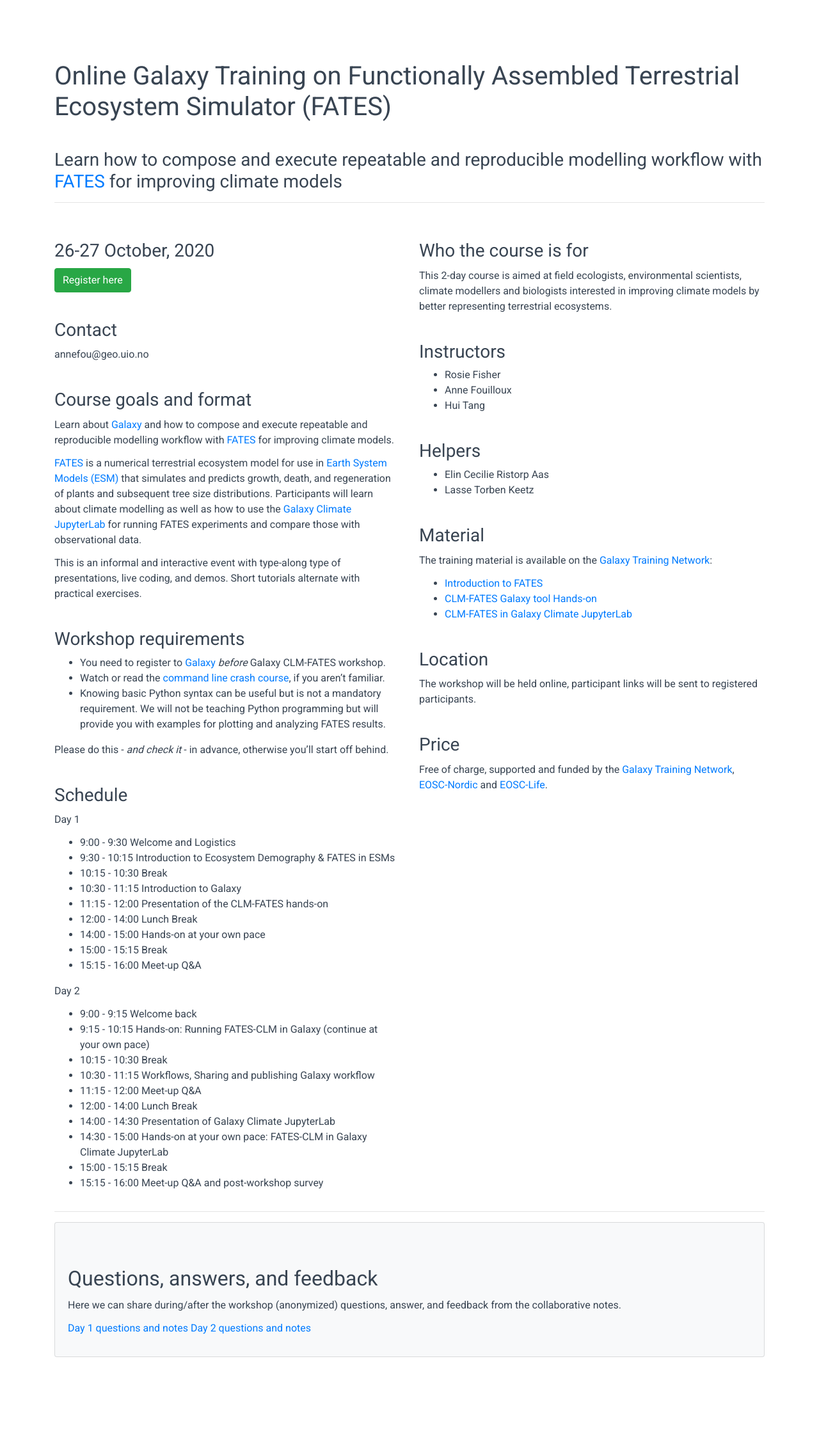
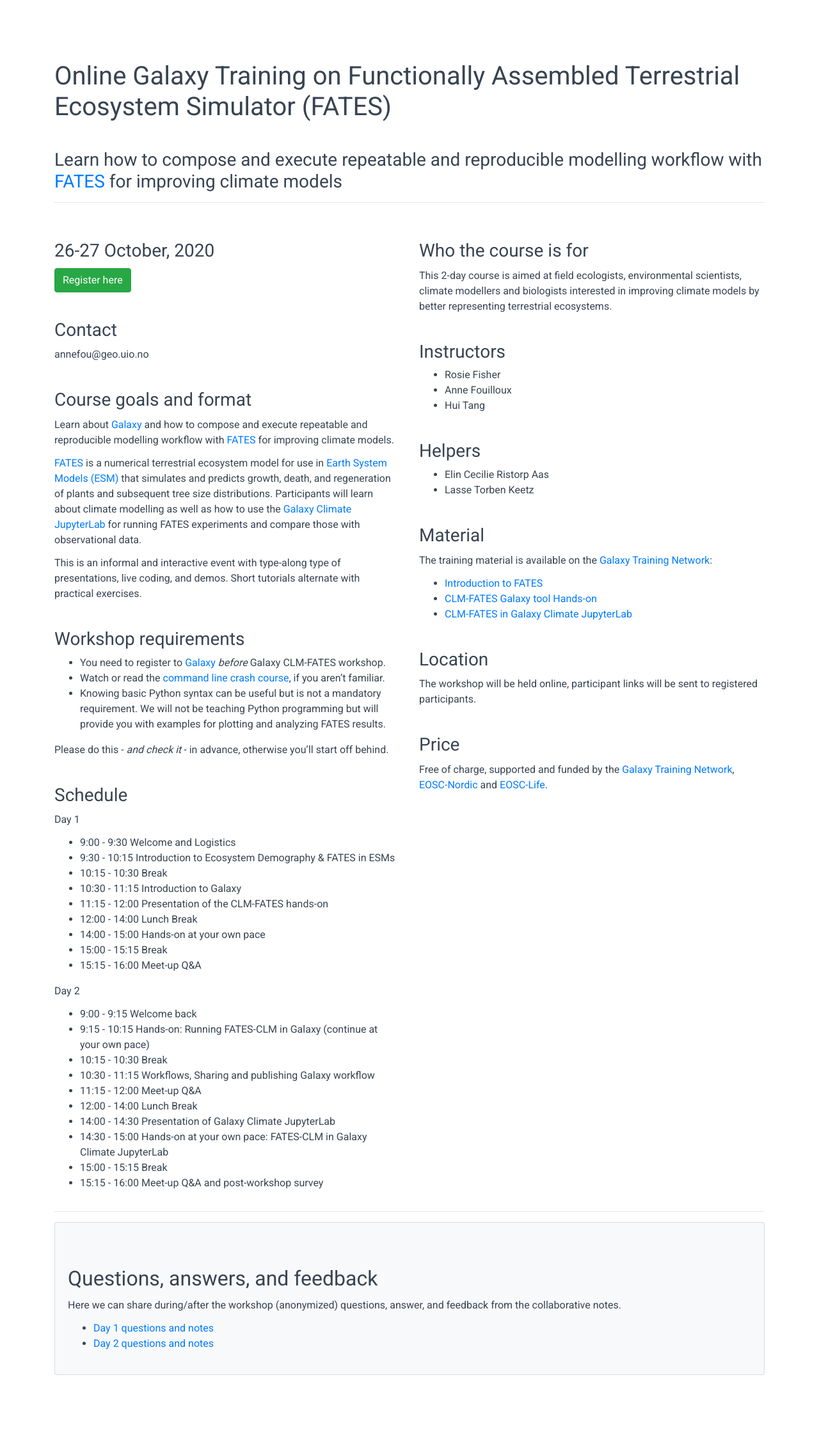
Before and after one commit to NordicESMhub/2020-10-26-galaxy-fates, a Jekyll site: the page built from index.md, in a window 1280 px wide. Shown: the whole page at 64% size. Built offline with Jekyll 4.4.1, drawn with Linux system fonts in a browser that asks for light colours; comment, search, counter and statistics services are not loaded; before the commit the page ends 2221 px from its top, so only the background shows below that.

Commit message:
fix formatting

```diff
--- a/questions.md
+++ b/questions.md
@@ -3,8 +3,8 @@
 Here we can share during/after the workshop (anonymized)
 questions, answer, and feedback from the collaborative notes.
 
-[Day 1 questions and notes]({{ site.baseurl }}/hackmd-day1/)
-[Day 2 questions and notes]({{ site.baseurl }}/hackmd-day2/)
+- [Day 1 questions and notes]({{ site.baseurl }}/hackmd-day1/)
+- [Day 2 questions and notes]({{ site.baseurl }}/hackmd-day2/)
 <!--* [Day 3 questions and notes]({{ site.baseurl }}/hackmd-day3/)-->
 <!--* [Day 4 questions and notes]({{ site.baseurl }}/hackmd-day4/)-->
 <!--* [Day 5 questions and notes]({{ site.baseurl }}/hackmd-day5/)-->
```
